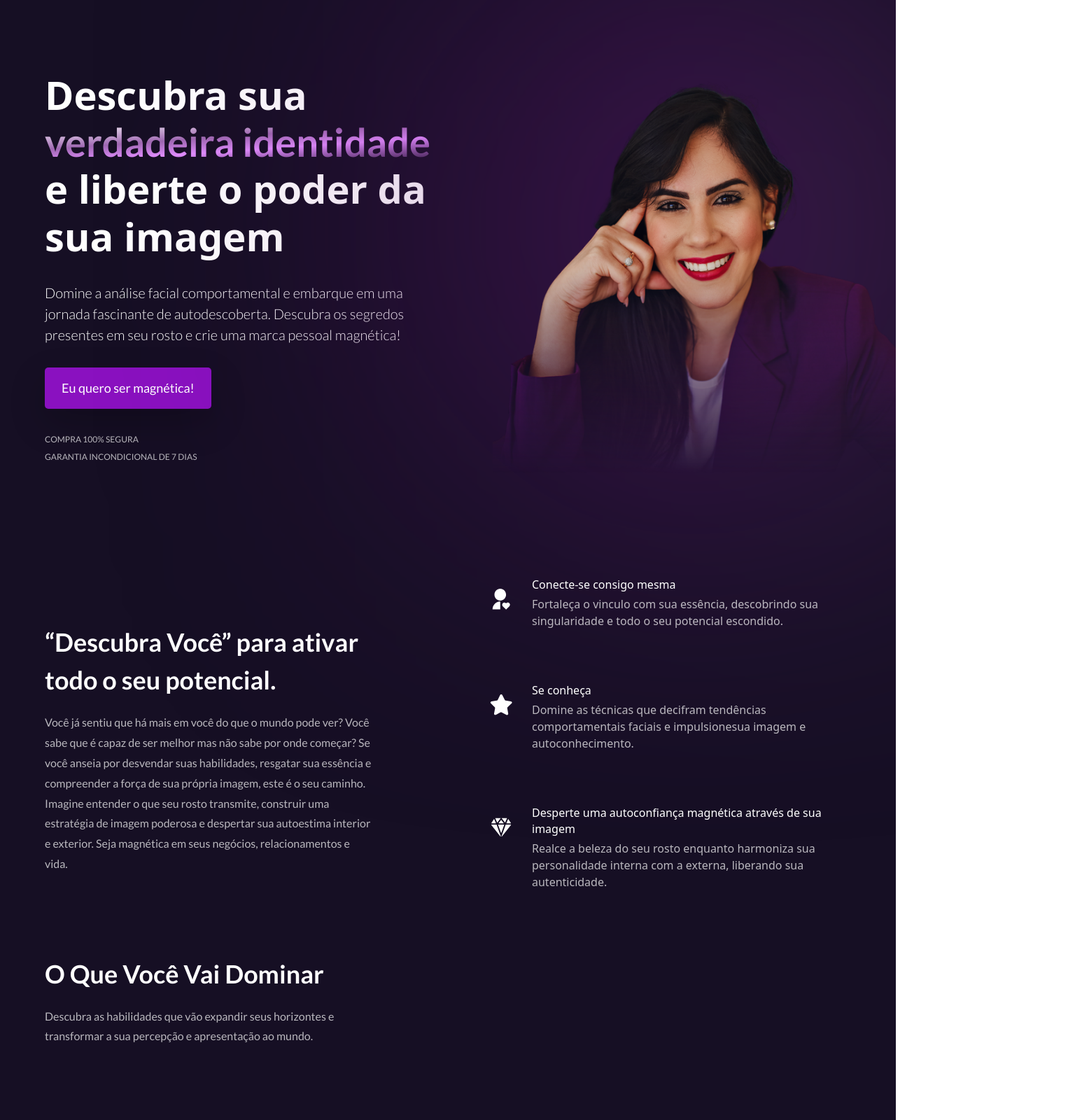
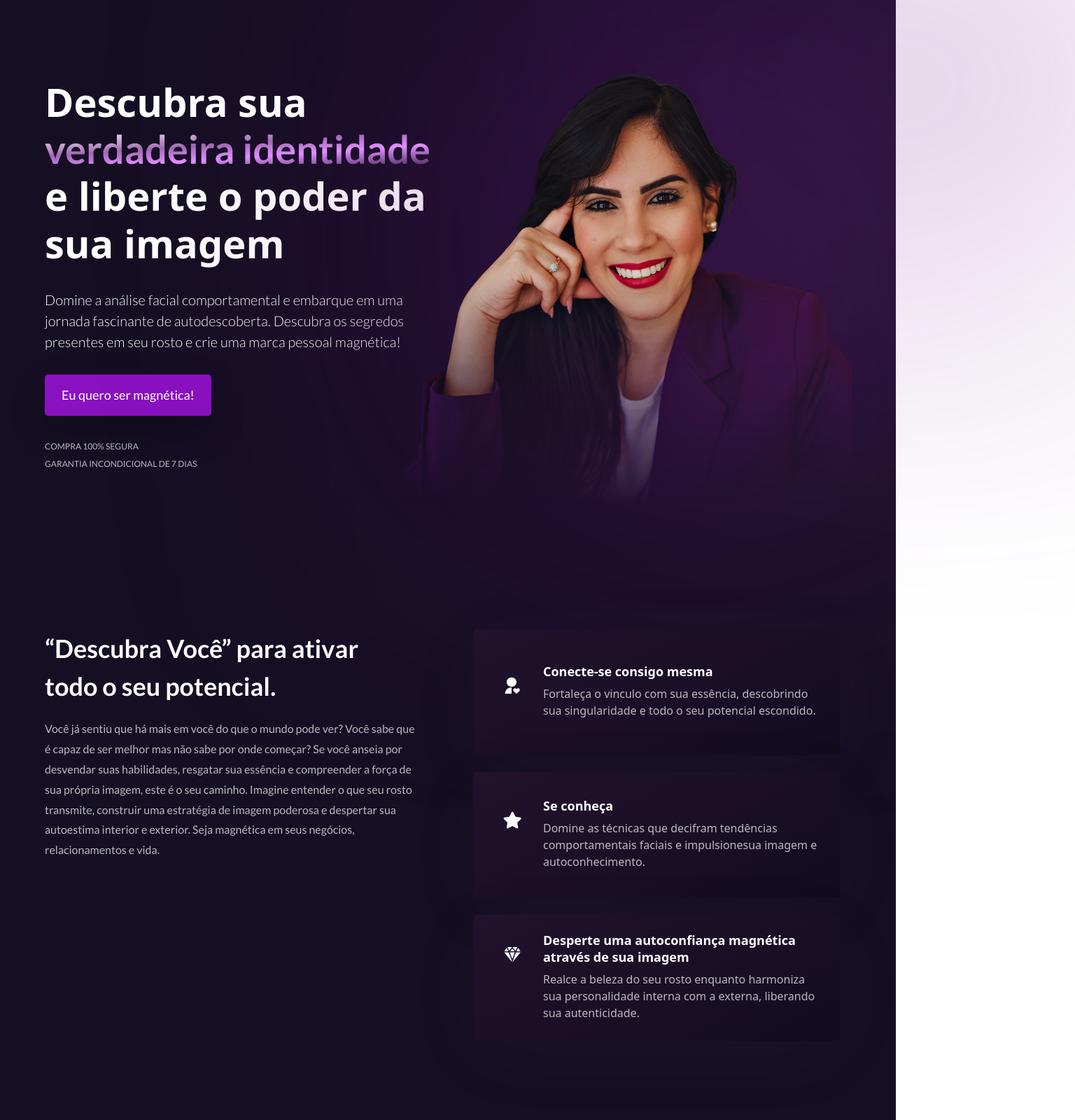
Before and after one commit to RaisaBernardes/chrisarrudadescubravoce, a React (Vite) app in the folder descubra-voce-chris/: page / in a window 1280 px wide. Shown: the top 1600 px of the page at 70% size, 1536 px wide, since content can reach past the window. Built offline with nearby package versions, Linux system fonts and the light colour scheme.

Commit message:
forWho section fixed

```diff
--- a/descubra-voce-chris/src/components/ForWho.jsx
+++ b/descubra-voce-chris/src/components/ForWho.jsx
@@ -2,17 +2,19 @@ import { features, text_section2 } from '../constants'
 import styles, { layout } from '../style';
 
 const FeatureCard = ({icon, title, content, index}) => (
-  <div className={`flex flex-row p-6 rounded-[5px] ${index !== features.length -1 ? "mb-6" : "mb-0"} feature-card`}>
+  <div className={`flex flex-row p-6 rounded-[5px] ${index !== features.length -1 ? "mb-6" : "mb-0"} feature-card md:h-[200px] lg:h-[180px] items-center`}>
+    <div className='flex items-start'>
       <div className={`w-[64px] h-[64px] rounded-full ${styles.flexCenter} dimPurple`}>
-      <img src={icon} alt='icon' className='w-[50%] h-[50%] object-contain'/>
+        <img src={icon} alt='icon' className='w-[40%] h-[40%] object-contain'/>
       </div>
       <div className='flex-1 flex flex-col ml-3'>
-    <h4 className='font-semi-bold text-white tex-[18px] leading-[23px] mb-1'>
+        <h4 className='font-semibold text-white text-[18px] leading-[24px] mb-2 max-w-[400px]'>
           {title}
         </h4>
-    <p className='font-semi-bold text-dimWhite tex-[16px] leading-[24px] mb-1'>
+        <p className='font-normal text-dimWhite text-[16px] leading-[24px] mb-1 max-w-[400px]'>
           {content}
         </p>
+    </div>
   </div>
   </div>
 )
@@ -23,11 +25,11 @@ const ForWho = () => {
   const { title, text } = text_section2;
 
   return (
-    <section id="features" className={layout.section}>
-
-      <div className={layout.sectionInfo}>
-        <h2 className={`${styles.heading2} mt-10`}>{title}</h2>
-        <p className={`${styles.paragraph} max-w-[470px] mt-5`}>{text}</p>
+    <section id="features" className={`${styles.paddingY} flex-1 flex-row justify-center items-center sm:mt-20 sm:mb-20 lg:items-start`}>
+      <div className="flex flex-col md:flex-row justify-items-start">
+        <div className={`flex-1`}>
+          <h2 className={`${styles.heading2} flex-1`}>{title}</h2>
+          <p className={`${styles.paragraph} flex-1 mt-5 max-w-[530px]`}>{text}</p>
         </div>
 
       <div className={`${layout.sectionImg} flex-col`}>
@@ -35,6 +37,7 @@ const ForWho = () => {
           <FeatureCard key={feature.id} {...feature} index={index} /> //"..." spread all the features inside the object
         ))}
       </div>
+      </div>
     </section>
   )
 }
--- a/descubra-voce-chris/src/components/Hero.jsx
+++ b/descubra-voce-chris/src/components/Hero.jsx
@@ -3,22 +3,24 @@ import { hero1 } from "../assets";
 import CTA from "./CTA";
 
 const Hero = () => (
-  <section id="home" className={`flex md:flex-row flex-col ${styles.paddingY}`}>
-
-    <div
-      className={`flex-1 ${styles.flexStart} flex-col xl:px-0 sm:px-16 px-6`}
-    >
+  <section id="home" className={`flex md:flex-row  ${styles.paddingY} sm:mt-20 sm:mb-20`}>
+    <div className={`flex-1 ${styles.flexStart} flex-col xl:px-0 sm:px-16 px-6`}>
+       <img
+        src={hero1}
+        alt="hero1"
+        className="xs:flex  absolute z-[1] w-[100%] h-[100%] -right-[20%] object-scale-down"
+      />
+      <div className="xs:flex  absolute z-[0] w-[40%] h-[30%] top-0 -right-[20%] purple__gradient" />
 
 
-
-      <div className="flex flex-row justify-between items-center w-full">
-        <h1 className="flex-1 font-semibold ss:text-[56px] text-[56px] text-white ss:leading-[120%] leading-[72.8px]">
-          Descubra sua <span className="hero-text-gradient"> verdadeira identidade
+      <div className="z-[2] flex flex-row justify-between items-center w-full">
+        <h1 className="flex-1 font-semibold text-[48px] sm:text-[56px] text-white ss:leading-[120%] leading-[72.8px]">
+          Descubra sua <span className="hero-text-gradient text-[48px] sm:text-[56px]"> verdadeira identidade
           </span>{" "}
         </h1>
       </div>
 
-      <h1 className="font-semibold ss:text-[56px] text-[56px] text-white ss:leading-[120%] leading-[72.8px] w-full">
+      <h1 className="font-semibold text-[48px] sm:text-[56px] text-white ss:leading-[120%] leading-[72.8px] w-full">
         e liberte o poder da <br className="sm:block hidden" />{" "} sua imagem
       </h1>
       <p className={`${styles.heading3} max-w-[540px] mt-8`}>
@@ -36,12 +38,13 @@ const Hero = () => (
     </div>
 
     {/*Right side*/}
-    <div className={`flex-1 flex ${styles.flexCenter} md:my-0 md:my-10 relative`}>
-      <img
+    <div className={`flex-1 ${styles.flexCenter} my-0 md:my-10 relative`}>
+     {/* <img
         src={hero1}
         alt="hero1"
-        className="hidden md:flex w-[100%] h-[100%] relative z-[5]"
-      />
+        className="flex md:hidden w-[100%] h-[100%] relative z-[5]"
+      />  */}
+
 
       <div className="absolute z-[0] w-[80%] h-[80%] top-0 purple__gradient" />
     </div>
--- a/descubra-voce-chris/src/components/HowWorks.jsx
+++ b/descubra-voce-chris/src/components/HowWorks.jsx
@@ -27,8 +27,8 @@ const HowWorks = () => {
     <section id="modules" className={`flex md:flex-row flex-col ${styles.paddingY}`}>
       <div className="flex flex-col sm:grid justify-items-start">
         <div className={`${layout.sectionInfo} flex-row`}>
-          <h2 className={`${styles.heading2} mt-8 text-white`}>{title}</h2>
-          <p className={`${styles.paragraph} max-w-[530px] mt-5 text-white`}>
+          <h2 className={`${styles.heading2} mt-8`}>{title}</h2>
+          <p className={`${styles.paragraph} max-w-[530px] mt-5`}>
             {text}
           </p>
         </div>
--- a/descubra-voce-chris/src/components/Investment.jsx
+++ b/descubra-voce-chris/src/components/Investment.jsx
@@ -5,14 +5,14 @@ import CTA from "./CTA";
 /* title: Acesso ao Descubra Você*/
 const Investment = () => {
   return (
-    <section id="investment" className={`flex-col relative pt-20`}>
-      <div className={`flex justify-center items-center pb-20 md:pb-0`}>
+    <section id="investment" className={`${layout.section} sm:mt-20 sm:mb-20`}>
+      <div className={`flex justify-center items-center `}>
         <h1 className={`${styles.heading2} text-center w-[300px] sm:w-full`}>
           Acesso ao Descubra Você
         </h1>
       </div>
 
-      <div className={`flex flex-col  justify-center items-center h-screen`}>
+      <div className={`flex flex-col justify-center items-center h-screen`}>
         <div className={`flex sm:flex-row flex-col space-x-10 ${styles.flexCenter}  mt-20`}>
           <div className={`border_card p-8 pr:8 pl:8 lg:pr-16 lg:pl-16 rounded-md shadow-md text-center`}>
             {/*Content for the left card*/}
--- a/descubra-voce-chris/src/components/Learning.jsx
+++ b/descubra-voce-chris/src/components/Learning.jsx
@@ -9,23 +9,25 @@ const Learning = () => {
   const { title, emphasis, text } = text_section3;
 
   return (
-    <section id="learning" className={`${styles.paddingY} flex-col relative`}>
+    <section id="learning" className={`flex flex-col sm:mt-20 sm:mb-20`}>
 
       {/*right gradient*/}
       {/* <div className="absolute z-[0] w-[60%] h-[60%] -right-[50%] rounded-full purple__gradient"/> */}
 
-      {/*Left text*/}
-      <div className={layout.sectionInfo}>
-        <h1 className={`${styles.heading2} `}>{title}</h1>
+      {/*Text*/}
+      <div className={`flex-1 flex-col justify-center items-start sm:items-center sm:justify-center  ` }>
+        <h2 className={`${styles.heading2} mt-10`}>{title}</h2>
         <p className={`${styles.paragraph} max-w-[470px] mt-5`}>{text}</p>
       </div>
 
       {/*Cards*/}
 
-      <div className="min-h-screen flex items-center justify-center">
-        <div className=" mx-auto grid ss:grid-cols-2 lg:grid-cols-4 gap-8 mt-10 ">
+      <div className="flex items-center justify-center">
+        <div className=" mx-auto grid ss:grid-cols-2 md:grid-cols-4 mt-10 gap-8">
           {learning.map((card) => (
-            <Cards key={card.id} {... card}/>
+            <Cards
+            key={card.id} {... card}
+            />
           ))}
         </div>
       </div>
--- a/descubra-voce-chris/src/index.css
+++ b/descubra-voce-chris/src/index.css
@@ -40,6 +40,22 @@
 
   .padding-y {
     @apply sm:py-24 py-12;
+  }
+
+  .padding-l {
+    @apply sm:pl-16 pl-8;
+  }
+
+  .padding-r {
+    @apply sm:pr-16 pr-8;
+  }
+
+  .padding-t {
+    @apply sm:pt-24 pt-12;
+  }
+
+  .padding-b {
+    @apply sm:pb-24 pb-12;
   }
 }
 
@@ -137,7 +153,7 @@
   }
 }
 
-.feature-card:hover {
+.feature-card {
   background: var( --darkPurpleGradient);
   box-shadow: var(--card-shadow);
 }
```
Lines whose indentation alone changed are shown as unchanged.
